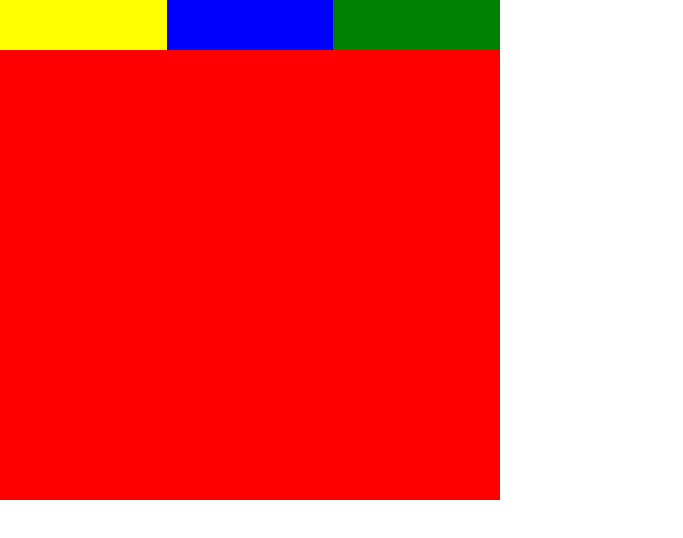
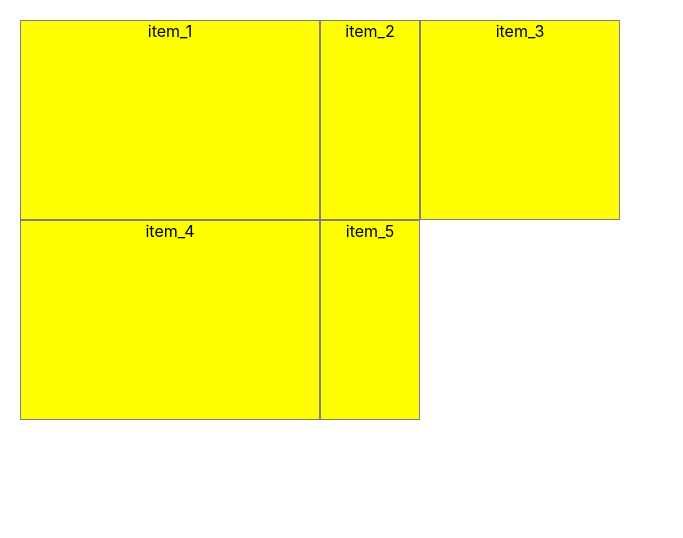
Before and after one commit to toanlehcm/HoleTex, a React (Create React App) app: page / in a window 1280 px wide. Shown: the top 538 px of the page, without its empty margins (0-683 px from the left). Built offline with nearby package versions, Linux system fonts and the light colour scheme.

Commit message:
- CSS grid.

```diff
--- a/src/App.js
+++ b/src/App.js
@@ -2,12 +2,14 @@ import logo from './logo.svg';
 import './App.css';
 import ExampleFunctional from './conponents/ExampleFunctional';
 import LessonHTMLAndCSS from './lesson/htmlcss';
+import LessonCSSGrid from './lesson/cssGrid';
 
 function App() {
   return (
     <div className="App">
       {/* <ExampleFunctional /> */}
-      <LessonHTMLAndCSS />
+      {/* <LessonHTMLAndCSS /> */}
+      <LessonCSSGrid />
     </div>
   );
 }
--- /dev/null
+++ b/src/lesson/cssGrid/index.js
@@ -0,0 +1,18 @@
+import React from 'react';
+import styles from './styles.module.scss'
+
+function LessonCSSGrid(props) {
+  return (
+    <div>
+      <div className={styles.container} >
+        <div className={`${styles.item} ${styles.item_1}`} >item_1</div>
+        <div className={`${styles.item} ${styles.item_2}`} >item_2</div>
+        <div className={`${styles.item} ${styles.item_3}`} >item_3</div>
+        <div className={`${styles.item} ${styles.item_4}`} >item_4</div>
+        <div className={`${styles.item} ${styles.item_5}`} >item_5</div>
+      </div>
+    </div>
+  );
+}
+
+export default LessonCSSGrid;
--- /dev/null
+++ b/src/lesson/cssGrid/styles.module.scss
@@ -0,0 +1,13 @@
+.container {
+  padding: 20px;
+  display: grid;
+  grid-template-columns: 300px 100px 200px;
+  // grid-template-rows: 100px 200px 100px;
+  grid-auto-rows: 200px;
+}
+
+.item {
+  background-color: yellow;
+  border: 1px solid grey;
+  // height: 50px;
+}
```
